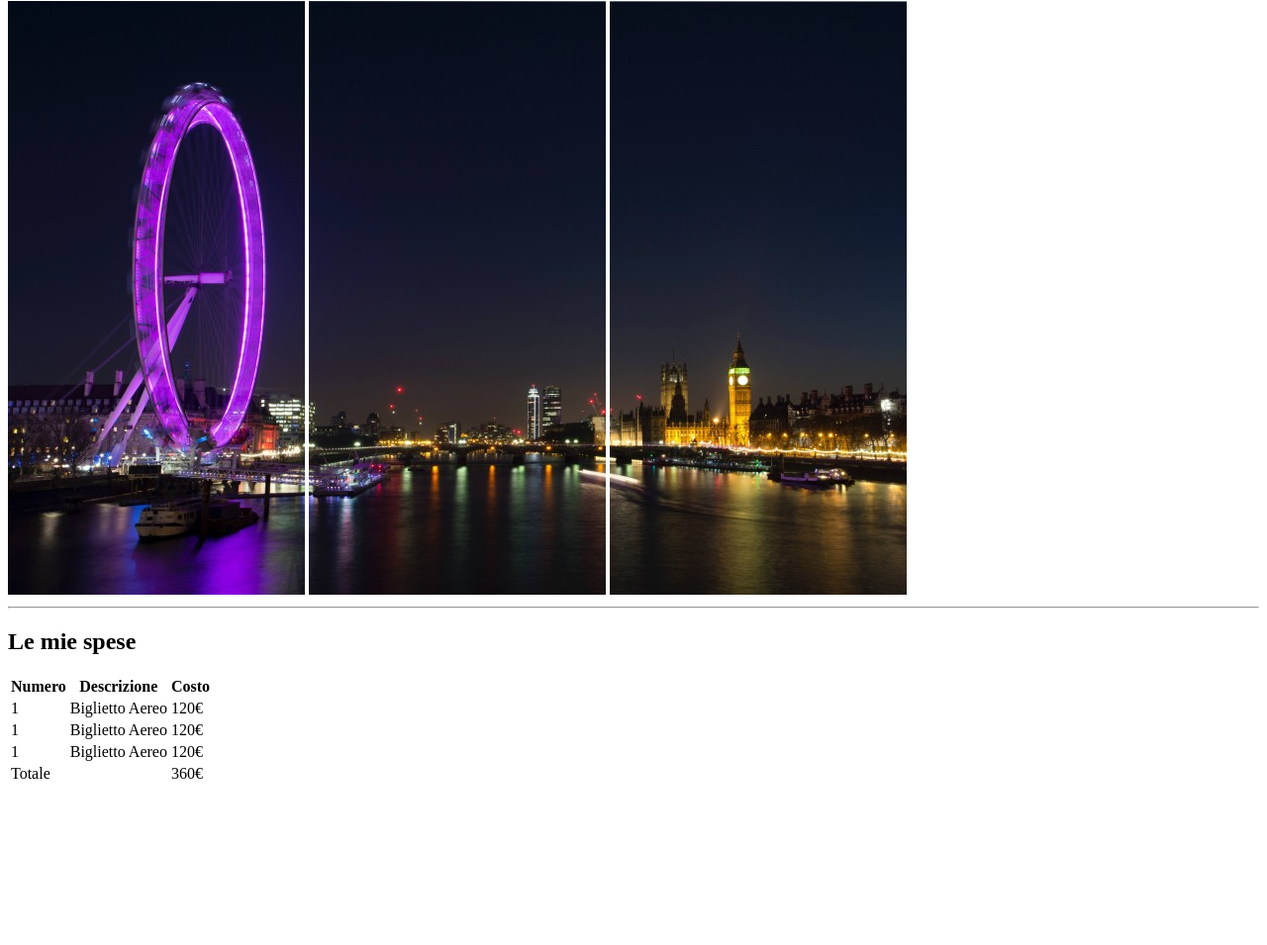
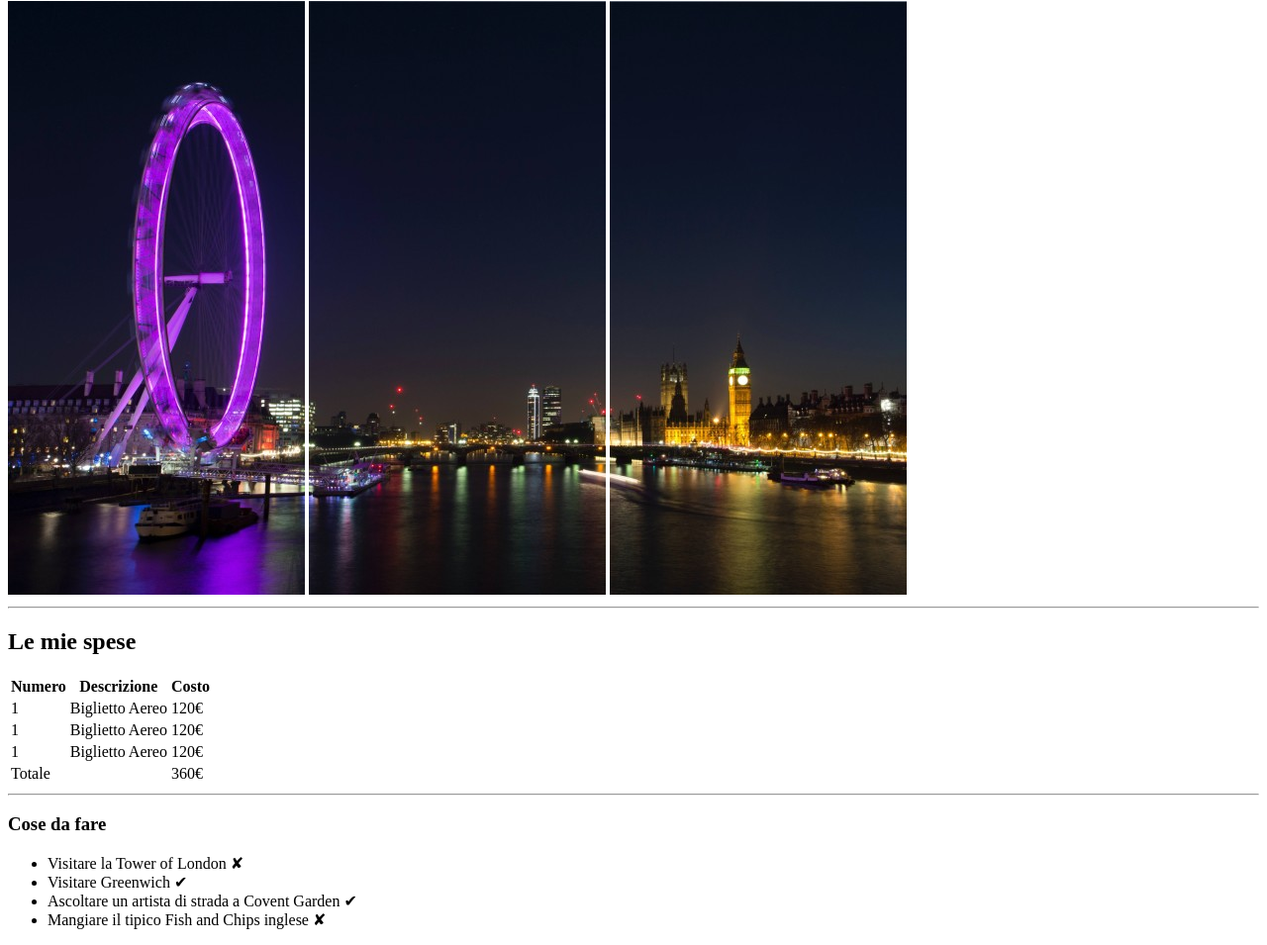
Before and after one commit to Ale-1407/html-london-trip, a plain HTML site: page index.html in a window 1280 px wide. Shown: the part 79-1034 px from the top of the page at 99% size. Before the commit the page ends 881 px from the top, so only its background shows below. Drawn offline with Linux system fonts and the light colour scheme.

Commit message:
creata lista

```diff
--- a/index.html
+++ b/index.html
@@ -50,11 +50,30 @@
             <td>360€</td>
         </tr>
        </tfoot>
+    </table>
+
+    <hr>
+
+    <!-- lista non ordinata -->
+    <h3>Cose da fare</h3>
+
+    <ul>
+        <li>Visitare la Tower of London &#10008;</li>
+        <li>Visitare Greenwich &#10004;</li>
+        <li>Ascoltare un artista di strada a Covent Garden &#10004;</li>
+        <li>Mangiare il tipico Fish and Chips inglese &#10008; </li>
+    </ul>
 
 
 
 
-    </table>
+
+
+
+
+
+
+
 
 
 
```
